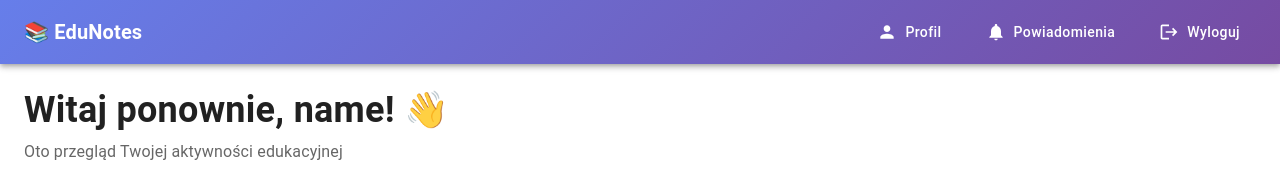
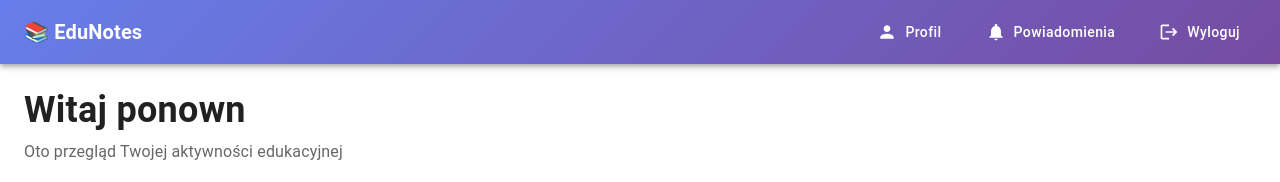
Before and after one commit to AleeN1337/EduNotes, a Next.js app: page /dashboard in a window 1280 px wide. Shown: the top 182 px of the page. Built offline with nearby package versions, Linux system fonts and the light colour scheme; no server answers; sample sign-in values are in the browser's storage.

Commit message:
react-simple-typewritter

```diff
--- a/package.json
+++ b/package.json
@@ -29,6 +29,7 @@
     "react": "19.1.0",
     "react-dom": "19.1.0",
     "react-hook-form": "^7.60.0",
+    "react-simple-typewriter": "^5.0.1",
     "tailwind-merge": "^3.3.1",
     "zod": "^4.0.5"
   },
--- a/src/components/Dashboard.tsx
+++ b/src/components/Dashboard.tsx
@@ -18,6 +18,7 @@
 } from "@/lib/profileApiSimple";
 import { User } from "@/types";
 import { useRouter } from "next/navigation";
+import { Typewriter } from "react-simple-typewriter";
 import api from "@/lib/api";
 
 import {
@@ -615,7 +616,14 @@
               fontSize: { xs: "1.75rem", sm: "2rem", md: "2.25rem" },
             }}
           >
-            Witaj ponownie, {user.email.split("@")[0]}! 👋
+            <Typewriter
+              words={[`Witaj ponownie, ${user.email.split("@")[0]}! `]}
+              cursor
+              cursorStyle="|"
+              loop={false}
+              typeSpeed={100}
+              delaySpeed={1000}
+            />
           </Typography>
           <Typography
             variant="body1"
```
Also changed, not shown: 1 other file (tests, documents, lock files or other folders).
